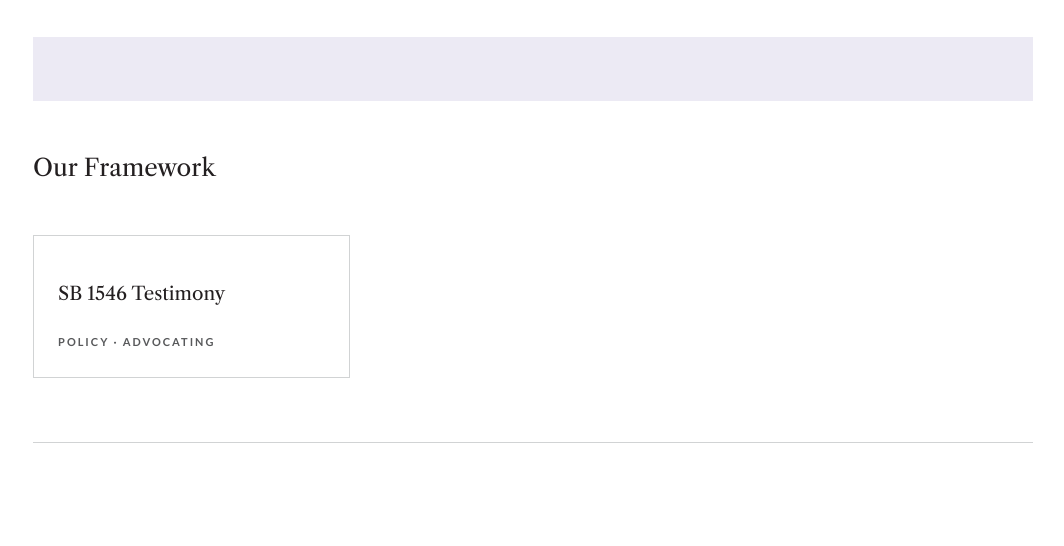
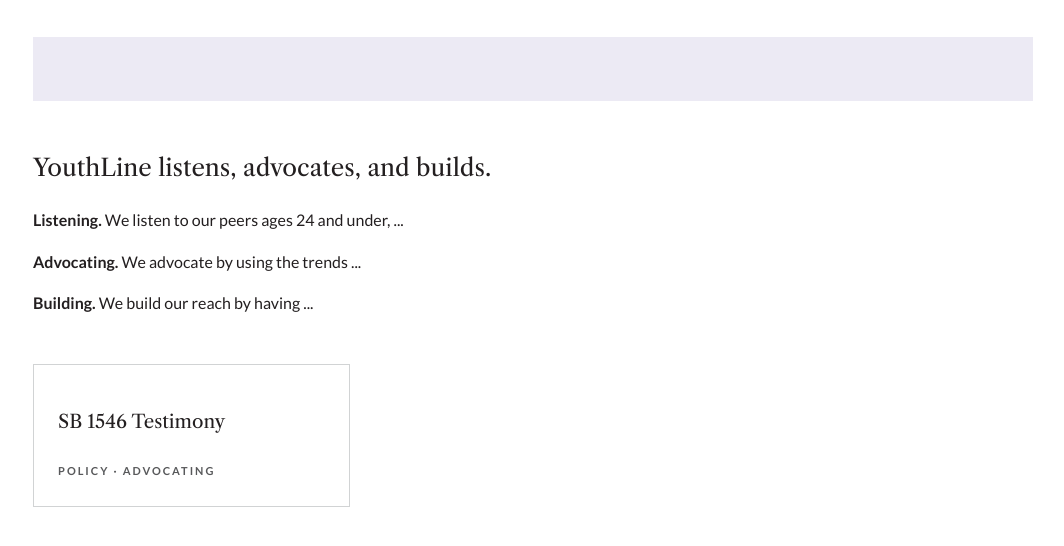
Before and after one commit to yateebudhiraja06-gif/youthline-outreach, a plain HTML site: page index.html in a window 1280 px wide. Shown: the part 182-728 px from the top of the page, without its empty margins (107-1171 px from the left). Drawn offline with nearby package versions, Linux system fonts and the light colour scheme.

Commit message:
framework

```diff
--- a/index.html
+++ b/index.html
@@ -25,11 +25,11 @@
   </section>
 
   <section class="guide">
-    <h2>Our Framework</h2>
-    <!-- Listening: your sentence -->
-    <!-- Advocating: your sentence -->
-    <!-- Building: your sentence -->
-  </section>
+  <h2>YouthLine listens, advocates, and builds.</h2>
+  <p><strong>Listening.</strong> We listen to our peers ages 24 and under, ...</p>
+  <p><strong>Advocating.</strong> We advocate by using the trends ...</p>
+  <p><strong>Building.</strong> We build our reach by having ...</p>
+</section>
 
   <section id="entries" class="grid">
     <a class="card" href="entries/sb-1546.html">
```
